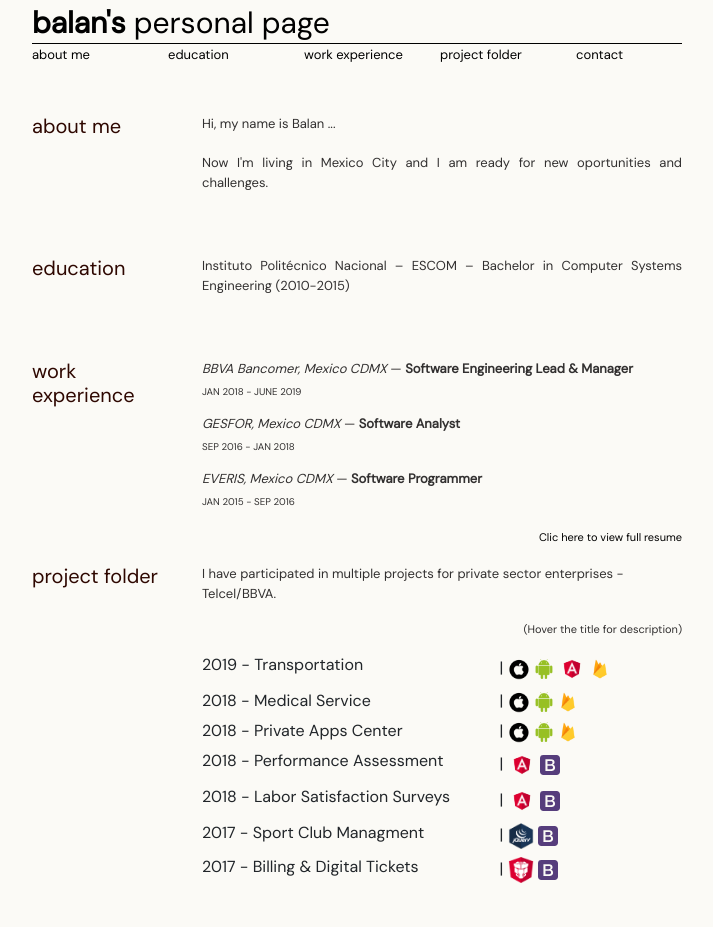
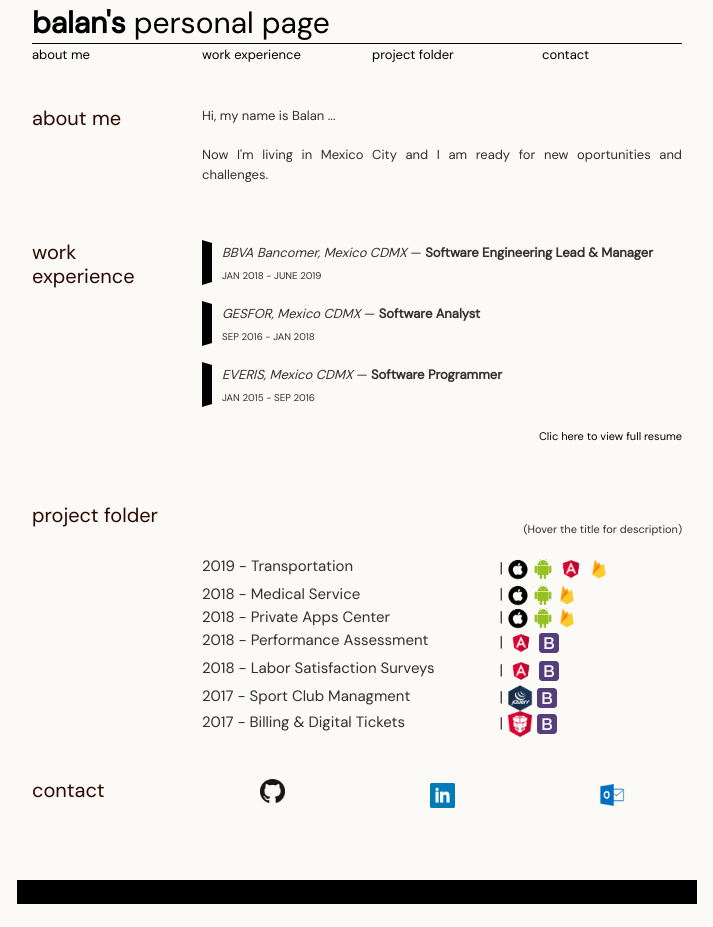
Before and after one commit to balan-pmr/Resume, a plain HTML site: page index.html in a window 1280 px wide. Shown: the top 927 px of the page, without its empty margins (283-996 px from the left). Drawn offline with nearby package versions, Linux system fonts and the light colour scheme.

Commit message:
Update tooltip information & work experience

```diff
--- a/css/style.css
+++ b/css/style.css
@@ -5,6 +5,22 @@ body {
 .wrapper{
     max-width: 650px;
     margin: 0 auto;
+}
+
+.section  {
+    margin-top: 40px !important;
+}
+
+.experience-tab {
+    color:rgb(50, 48, 48);
+    font-size:13px;
+    border-left-color: rgb(0, 0, 0);
+    border-left-width: 10px;
+    padding-left: 10px;
+    border-right-color: transparent;
+    border-bottom-color: transparent;
+    border-top-color: transparent;
+    border-style: solid;
 }
 
 a {
@@ -18,11 +34,8 @@ a:hover  {
     text-decoration: none !important;
 }
 
-p:hover, h1:hover  {
-    background-color: black !important;
-    color: white !important;
-}
 
+/* MODAL CSS */
 .modal-dialog {
     max-width: 800px !important;
 }
@@ -31,14 +44,16 @@ p:hover, h1:hover  {
     height: 800px !important;
 }
 
+/* TOOLTIP CSS */
+
 .tooltip-inner {
-    max-width: 400px !important;
-    text-align: justify !important;
-    background-color: #fbfaf6 !important;
-    border: 1px solid #737373 !important;
+    max-width: 500px !important;
+    text-align: left !important;
+    background-color: black !important;
+    /*border: 1px solid #737373 !important;*/
 }
 
-
+/* BLUR CSS */
 .div-blur{
     -webkit-filter: blur(5px);
     -moz-filter: blur(5px);
@@ -46,4 +61,9 @@ p:hover, h1:hover  {
     -ms-filter: blur(5px);
     filter: blur(5px);
     background-color: #ccc;
-  }
+}
+
+.project-tab {
+    color:rgb(50, 48, 48);
+    font-size:15px;
+}
--- a/index.html
+++ b/index.html
@@ -5,8 +5,8 @@
     <meta charset="UTF-8">
     <meta name="viewport" content="width=device-width, initial-scale=1.0">
     <meta http-equiv="X-UA-Compatible" content="ie=edge">
-    <title>balan's resume</title>
-    <link rel="icon" href="img/Fevicon.png" type="image/png">
+    <title>balan's personal page</title>
+    <link rel="icon" href="img/favicon.ico" type="image/ico">
     <link rel="stylesheet" href="css/style.css">
     <!-- Bootstrap CSS -->
     <link rel="stylesheet" href="https://maxcdn.bootstrapcdn.com/bootstrap/4.0.0/css/bootstrap.min.css"
@@ -45,9 +45,10 @@
                 <div class="col-sm text-left" style="background-color: transparent; ">
                     <a href="#aboutme" style="font-size: 13px;">about me</a>
                 </div>
+                <!--
                 <div class="col-sm text-left" style="background-color: transparent; ">
                         <a href="#education" style="font-size: 13px;">education</a>
-                    </div>
+                </div>                -->
                 <div class="col-sm text-left" style="background-color: transparent; ">
                     <a href="#workexperience" style="font-size: 13px;">work experience</a>
                 </div>
@@ -66,9 +67,8 @@
 
             <!-- ABOUT ME -->
 
-            <div class="row" id="aboutme">
+            <div class="row section" id="aboutme">
                 <div class="col-sm">
-                    <br /><br />
                     <div class="row">
                         <div class="col-sm-3 text-justify">
                             <h5 style="font-size: 20px;"> <span style="color:#2e0700;">about me </span> </h5>
@@ -88,9 +88,9 @@
 
             <!-- EDUCATION -->
 
-            <div class="row" id="education">
+            <!--
+            <div class="row section" id="education">
                     <div class="col-sm">
-                        <br /><br />
                         <div class="row">
                             <div class="col-sm-3 text-justify">
                                 <h5 style="font-size: 20px;"> <span style="color:#2e0700;">education </span> </h5>
@@ -102,7 +102,8 @@
                             </div>
                         </div>
                     </div>
-                </div>
+            </div>
+            -->
 
 
 
@@ -110,25 +111,24 @@
 
             <!-- WORK EXPERIENCE -->
 
-            <div class="row" id="workexperience">
+            <div class="row section" id="workexperience">
                 <div class="col-sm">
-                    <br /><br />
                     <div class="row">
                         <div class="col-sm-3 text-justify">
                             <h5 style="font-size: 20px;"> <span style="color:#2e0700;">work experience </span> </h5>
                         </div>
-                        <div class="col-sm">
+                        <div class="col-sm" >
                             <span class="text-justify">
-                                <p style="color:rgb(50, 48, 48); font-size:13px;">
+                                <p class="experience-tab">
                                     <i> BBVA Bancomer, Mexico CDMX </i> — <b> Software Engineering Lead & Manager </b>
                                     <br />
                                     <sub>JAN 2018 - JUNE 2019</sub> <br />
                                 </p>
-                                <p style="color:rgb(50, 48, 48); font-size:13px;">
+                                <p class="experience-tab">
                                     <i>GESFOR, Mexico CDMX </i> — <b>Software Analyst </b> <br />
                                     <sub>SEP 2016 - JAN 2018</sub> <br />
                                 </p>
-                                <p style="color:rgb(50, 48, 48); font-size:13px;">
+                                <p class="experience-tab">
                                     <i>EVERIS, Mexico CDMX</i> — <b>Software Programmer </b> <br />
                                     <sub>JAN 2015 - SEP 2016</sub> <br />
                                 </p>
@@ -176,7 +176,7 @@
 
             <!-- PROJECT FOLDER  -->
 
-            <div class="row" id="projects">
+            <div class="row section" id="projects">
                 <div class="col-sm">
                     <div class="row">
                         <div class="col-sm-3 text-justify">
@@ -185,7 +185,6 @@
                         <div class="col-sm">
                             <p style="color:rgb(50, 48, 48); font-size:13px;">
                                 <span class="text-justify">
-                                    I have participated in multiple projects for private sector enterprises - Telcel/BBVA.
                                 </span>
                             </p>
                             <span class="text-right">
@@ -194,15 +193,28 @@
                                 </p>
                             </span>
                             <span>
-                                <h6>
-                                    <div class="row">
+                                    <div class="row project-tab">
                                         <div class="col-7">
-                                            <span data-toggle="tooltip" data-placement="top" data-container="body" data-html="true"
+                                            <span data-toggle="tooltip" data-placement="left" data-container="body" data-html="true"
                                                 title="
-                                                                    <font color='black'>
-                                                                            Lorem Ipsum is simply dummy text of the printing and typesetting industry. Lorem Ipsum has been the industry's standard dummy text ever since the 1500s, when an unknown printer took a galley of type and scrambled it to make a type specimen book. It has survived not only five centuries, but also the leap into electronic typesetting, remaining essentially unchanged. It was popularised in the 1960s with the release of Letraset sheets containing Lorem Ipsum passages, and more recently with desktop publishing software like Aldus PageMaker including versions of Lorem Ipsum
-                                                                    </font>
-                                                                " data-original-title="Insert Title">
+                                                        <p>
+                                                            <font color='red' > Description: </font>
+                                                            Mobile application that allows corporative users
+                                                            book and schedule trips between buildings and bus stops
+                                                            all over the city. <br/>
+                                                            It has a web administrator  in order to manage all trips,
+                                                            users and usability for each trip.
+                                                        </p>
+                                                        <p>
+                                                            <font color='red' > Activities: </font>
+                                                            <ul>
+                                                                    <li>Manage project and configuring cloud enviroment (DEV, QA, PRO) </li>
+                                                                    <li>Leading non-presential team (iOS, Android, Angular)</li>
+                                                                    <li>Configuring DB Schemas, ORM Java & Communication between front-back projects.</li>
+                                                                    <li>Set up for enable push notifications (Firebase) & Bundle ID for installing in PRO env.</li>
+                                                            </ul>
+                                                        </p>
+                                                    " data-original-title="Insert Title">
                                                 2019 - Transportation
                                             </span>
                                         </div>
@@ -216,9 +228,9 @@
                                             <!-- <img width="50" src="img/logos/fabric.png" />  -->
                                         </div>
                                     </div>
-                                </h6>
-                                <h6>
-                                    <div class="row">
+
+
+                                    <div class="row project-tab">
                                         <div class="col-7">
                                             <span data-toggle="tooltip" data-placement="top" data-container="body" data-html="true"
                                                 title="
@@ -237,9 +249,8 @@
                                             <!-- <img width="50" src="img/logos/fabric.png" />  -->
                                         </div>
                                     </div>
-                                </h6>
-                                <h6>
-                                    <div class="row">
+
+                                    <div class="row project-tab">
                                         <div class="col-7">
                                             <span data-toggle="tooltip" data-placement="top" data-container="body" data-html="true"
                                                 title="
@@ -258,9 +269,8 @@
                                             <!-- <img width="50" src="img/logos/fabric.png" />  -->
                                         </div>
                                     </div>
-                                </h6>
-                                <h6>
-                                    <div class="row">
+
+                                    <div class="row project-tab">
                                         <div class="col-7">
                                             <span data-toggle="tooltip" data-placement="top" data-container="body" data-html="true"
                                                 title="
@@ -277,9 +287,9 @@
                                             <img width="20" src="img/logos/bootstrap.svg" />
                                         </div>
                                     </div>
-                                </h6>
-                                <h6>
-                                    <div class="row">
+
+
+                                    <div class="row project-tab">
                                         <div class="col-7">
                                             <span data-toggle="tooltip" data-placement="top" data-container="body" data-html="true"
                                                 title="
@@ -297,9 +307,9 @@
                                             <img width="20" src="img/logos/bootstrap.svg" />
                                         </div>
                                     </div>
-                                </h6>
-                                <h6>
-                                    <div class="row">
+
+
+                                    <div class="row project-tab">
                                         <div class="col-7">
 
                                             <span data-toggle="tooltip" data-placement="top" data-container="body" data-html="true"
@@ -317,9 +327,9 @@
                                             <img width="20" src="img/logos/bootstrap.svg" />
                                         </div>
                                     </div>
-                                </h6>
-                                <h6>
-                                    <div class="row">
+
+
+                                    <div class="row project-tab">
                                         <div class="col-7">
                                             <span data-toggle="tooltip" data-placement="top" data-container="body" data-html="true"
                                                 title="
@@ -337,7 +347,6 @@
                                             <img width="20" src="img/logos/bootstrap.svg" />
                                         </div>
                                     </div>
-                                </h6>
                             </span>
                         </div>
                     </div>
@@ -349,15 +358,9 @@
             </div>
 
 
-            <br/>
-            <br/>
-
-
-
-
             <!-- CONTACT -->
 
-            <div class="row" id="contact">
+            <div class="row section" id="contact">
                 <div class="col-sm" style="background-color:transparent">
                     <div class="row">
                         <div class="col-sm-3 text-justify">
@@ -382,7 +385,7 @@
 
 
             <!-- FOOTER -->
-            <div class="row" id="footer">
+            <div class="row section" id="footer">
                 <div class="col-sm" style="background-color:black; margin-top: 30px; margin-bottom: 20px;">
                     &nbsp;
                 </div>
@@ -407,9 +410,11 @@
     <script src="https://maxcdn.bootstrapcdn.com/bootstrap/4.0.0/js/bootstrap.min.js"
         integrity="sha384-JZR6Spejh4U02d8jOt6vLEHfe/JQGiRRSQQxSfFWpi1MquVdAyjUar5+76PVCmYl"
         crossorigin="anonymous"></script>
-        <script>
+
+    <script>
             /*Enable tooltips everywhere*/
             $(function () {
+                console.log('Enable tooltips everywhere')
                 $('[data-toggle="tooltip"]').tooltip();
             });
 
@@ -425,7 +430,7 @@
             });
 
 
-        </script>
+     </script>
 
 </body>
 
```
Also changed, not shown: img/favicon.ico (added).
